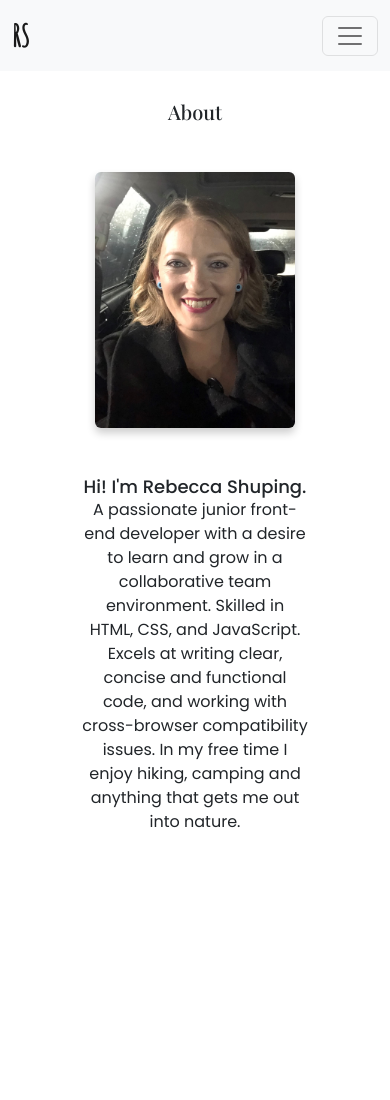
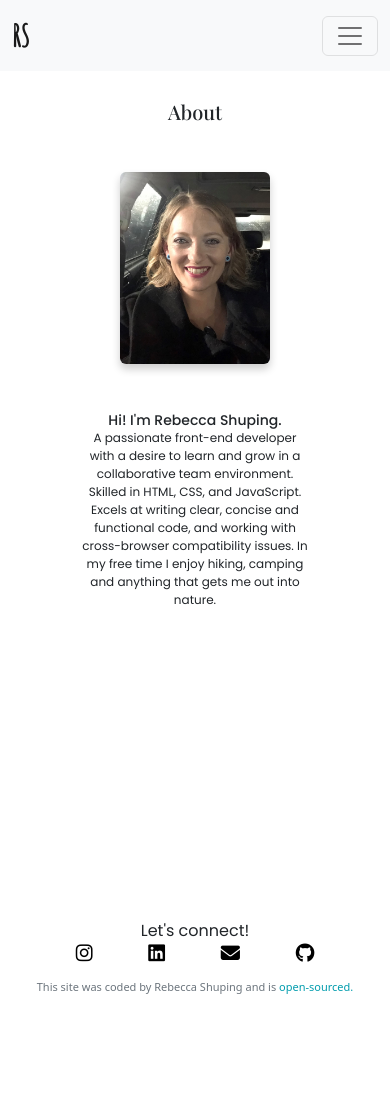
Before and after one commit to rsm917/Portfolio, a plain HTML site: page about.html in a window 390 px wide. Shown: the top 1100 px of the page. After the commit the page ends 1006 px from the top, so only its background shows below. Drawn offline with nearby package versions, Linux system fonts and the light colour scheme.

Commit message:
made site more responsive
edited font sizes to look better on small screens

```diff
--- a/about.html
+++ b/about.html
@@ -88,12 +88,12 @@
             <h2 class="hi-heading">Hi! I'm Rebecca Shuping.</h2>
             <!--currently writing my "about me" paragraph-->
             <p class="about-paragraph">
-              A passionate junior front-end developer with a desire to learn and
-              grow in a collaborative team environment. Skilled in HTML, CSS,
-              and JavaScript. Excels at writing clear, concise and functional
-              code, and working with cross-browser compatibility issues. In my
-              free time I enjoy hiking, camping and anything that gets me out
-              into nature.
+              A passionate front-end developer with a desire to learn and grow
+              in a collaborative team environment. Skilled in HTML, CSS, and
+              JavaScript. Excels at writing clear, concise and functional code,
+              and working with cross-browser compatibility issues. In my free
+              time I enjoy hiking, camping and anything that gets me out into
+              nature.
             </p>
           </div>
         </div>
--- a/src/style.css
+++ b/src/style.css
@@ -105,7 +105,7 @@ a {
 }
 
 #headshot {
-  max-width: 200px;
+  max-width: 250px;
   box-shadow: var(--box-shadow);
 }
 
@@ -159,7 +159,7 @@ footer {
 }
 
 .coded-by {
-  font-size: 15px;
+  font-size: 14px;
   margin-bottom: 0px;
 }
 
@@ -173,10 +173,25 @@ footer {
     display: flex;
     justify-content: center;
   }
+  .about-paragraph {
+    font-size: 12px;
+  }
+  .hi-heading {
+    font-size: 14px;
+  }
   h3 {
     font-size: 14px;
   }
   h1 {
     font-size: 20px;
   }
+  h2 {
+    font-size: 16px;
+  }
+  #headshot {
+    max-width: 150px;
+  }
+  .coded-by {
+    font-size: 11px;
+  }
 }
```
